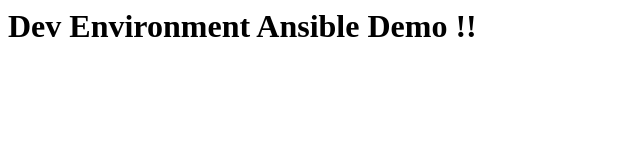
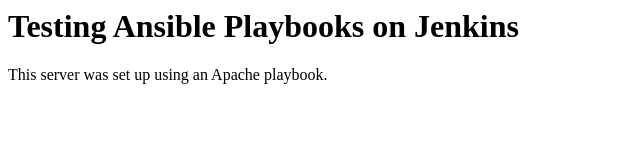
Before and after one commit to Arafly/ansible_refactor, a plain HTML site: page index.html in a window 1280 px wide. Shown: the whole page, without its empty margins (0-640 px from the left). Drawn offline with Linux system fonts and the light colour scheme.

Commit message:
index file mod

```diff
--- a/index.html
+++ b/index.html
@@ -1 +1,9 @@
-<h1> Dev Environment Ansible Demo !!</h1>
+<html>
+    <head>
+        <title>Testing Ansible Playbooks on Jenkins</title>
+    </head>
+    <body>
+        <h1>Testing Ansible Playbooks on Jenkins</h1>
+        <p>This server was set up using an Apache playbook.</p>
+    </body>
+</html>
```
